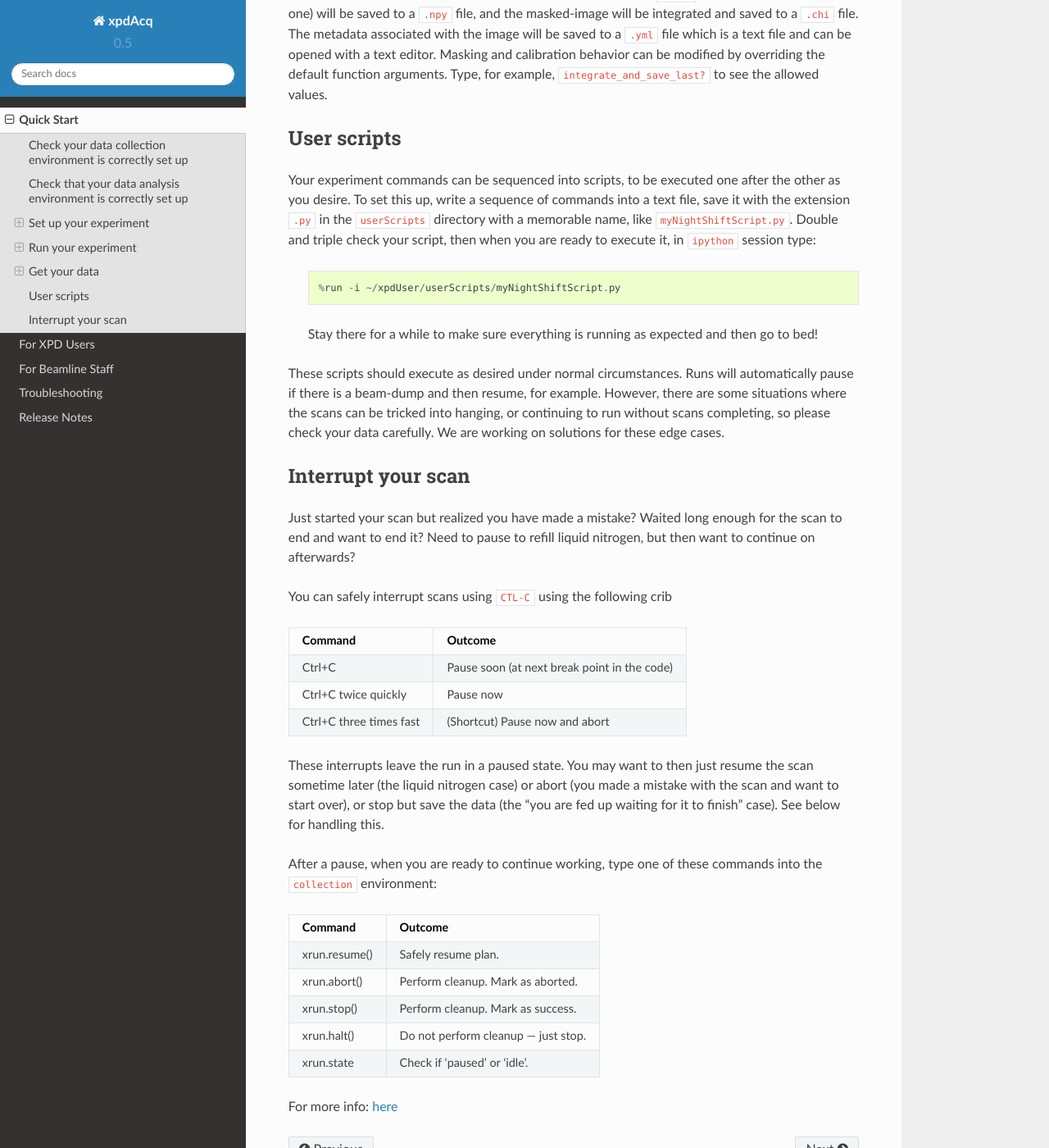
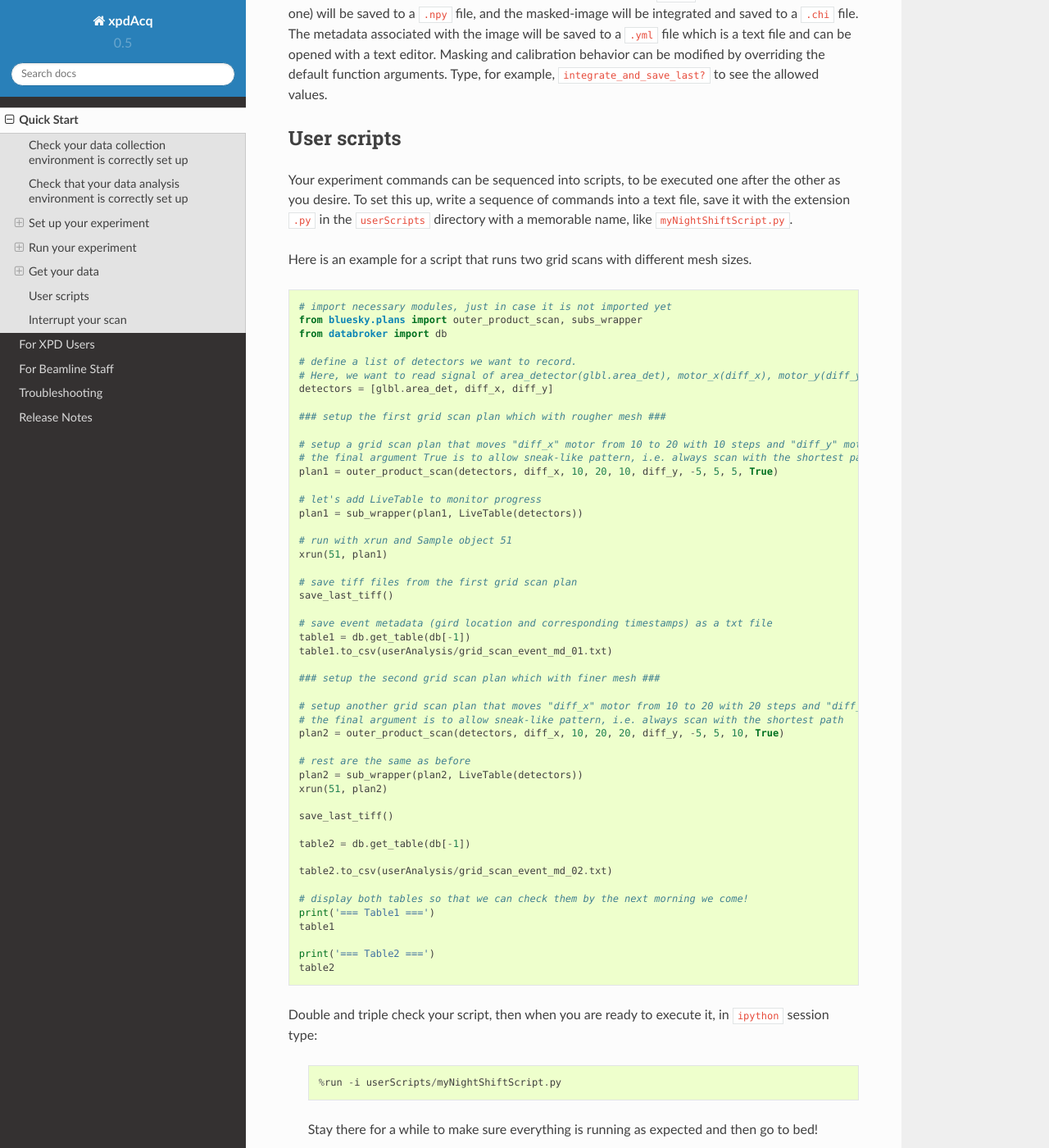
Before and after one commit to xpdAcq/xpdAcq, a Sphinx documentation site: the page built from doc/quickstart.rst, in a window 1280 px wide and 1400 px high, scrolled down 11296 px. Shown: the whole window at 82% size. Built offline with Sphinx 7.4.7 and the Read the Docs theme 2.0.0, drawn with Linux system fonts in a browser that asks for light colours; some of the changed text lies outside the part shown.

Commit message:
DOC: add user scripts in quick_start

```diff
--- a/doc/quickstart.rst
+++ b/doc/quickstart.rst
@@ -526,20 +526,76 @@ User scripts
 Your experiment commands can be sequenced into scripts,
 to be executed one after the other as you desire.  To set this up, write a sequence of commands into a text file,
 save it with the extension ``.py`` in the ``userScripts`` directory with a memorable name, like ``myNightShiftScript.py``.
+
+Here is an example for a script that runs two grid scans with different mesh sizes.
+
+.. code-block:: python
+
+  # import necessary modules, just in case it is not imported yet
+  from bluesky.plans import outer_product_scan, subs_wrapper
+  from databroker import db
+
+  # define a list of detectors we want to record.
+  # Here, we want to read signal of area_detector(glbl.area_det), motor_x(diff_x), motor_y(diff_y)
+  detectors = [glbl.area_det, diff_x, diff_y]
+
+  ### setup the first grid scan plan which with rougher mesh ###
+
+  # setup a grid scan plan that moves "diff_x" motor from 10 to 20 with 10 steps and "diff_y" motor from -5 to 5 in 5 steps
+  # the final argument True is to allow sneak-like pattern, i.e. always scan with the shortest path
+  plan1 = outer_product_scan(detectors, diff_x, 10, 20, 10, diff_y, -5, 5, 5, True)
+
+  # let's add LiveTable to monitor progress
+  plan1 = sub_wrapper(plan1, LiveTable(detectors))
+
+  # run with xrun and Sample object 51
+  xrun(51, plan1)
+
+  # save tiff files from the first grid scan plan
+  save_last_tiff()
+
+  # save event metadata (gird location and corresponding timestamps) as a txt file
+  table1 = db.get_table(db[-1])
+  table1.to_csv(userAnalysis/grid_scan_event_md_01.txt)
+
+  ### setup the second grid scan plan which with finer mesh ###
+
+  # setup another grid scan plan that moves "diff_x" motor from 10 to 20 with 20 steps and "diff_y" motor from -5 to 5 with 10 steps
+  # the final argument is to allow sneak-like pattern, i.e. always scan with the shortest path
+  plan2 = outer_product_scan(detectors, diff_x, 10, 20, 20, diff_y, -5, 5, 10, True)
+
+  # rest are the same as before
+  plan2 = sub_wrapper(plan2, LiveTable(detectors))
+  xrun(51, plan2)
+
+  save_last_tiff()
+
+  table2 = db.get_table(db[-1])
+
+  table2.to_csv(userAnalysis/grid_scan_event_md_02.txt)
+
+  # display both tables so that we can check them by the next morning we come!
+  print('=== Table1 ===')
+  table1
+
+  print('=== Table2 ===')
+  table2
+
+
 Double and triple check your script, then when you are ready to execute it, in ``ipython`` session type:
-
 
   .. code-block:: python
 
-    %run -i ~/xpdUser/userScripts/myNightShiftScript.py
+    %run -i userScripts/myNightShiftScript.py
 
   Stay there for a while to make sure everything is running as expected and then go to bed!
 
-.. Note::
-These scripts should execute as desired under normal circumstances.  Runs will automatically pause if
-there is a beam-dump and then resume, for example.  However, there are some situations where the scans
-can be tricked into hanging, or continuing to run without scans completing, so please check your data
-carefully.  We are working on solutions for these edge cases.
+.. note::
+
+  These scripts should execute as desired under normal circumstances.  Runs will automatically pause if
+  there is a beam-dump and then resume, for example.  However, there are some situations where the scans
+  can be tricked into hanging, or continuing to run without scans completing, so please check your data
+  carefully.  We are working on solutions for these edge cases.
 
 Interrupt your scan
 --------------------
```
Also changed, not shown: other parts of doc/quickstart.rst (+2 -2 lines).
